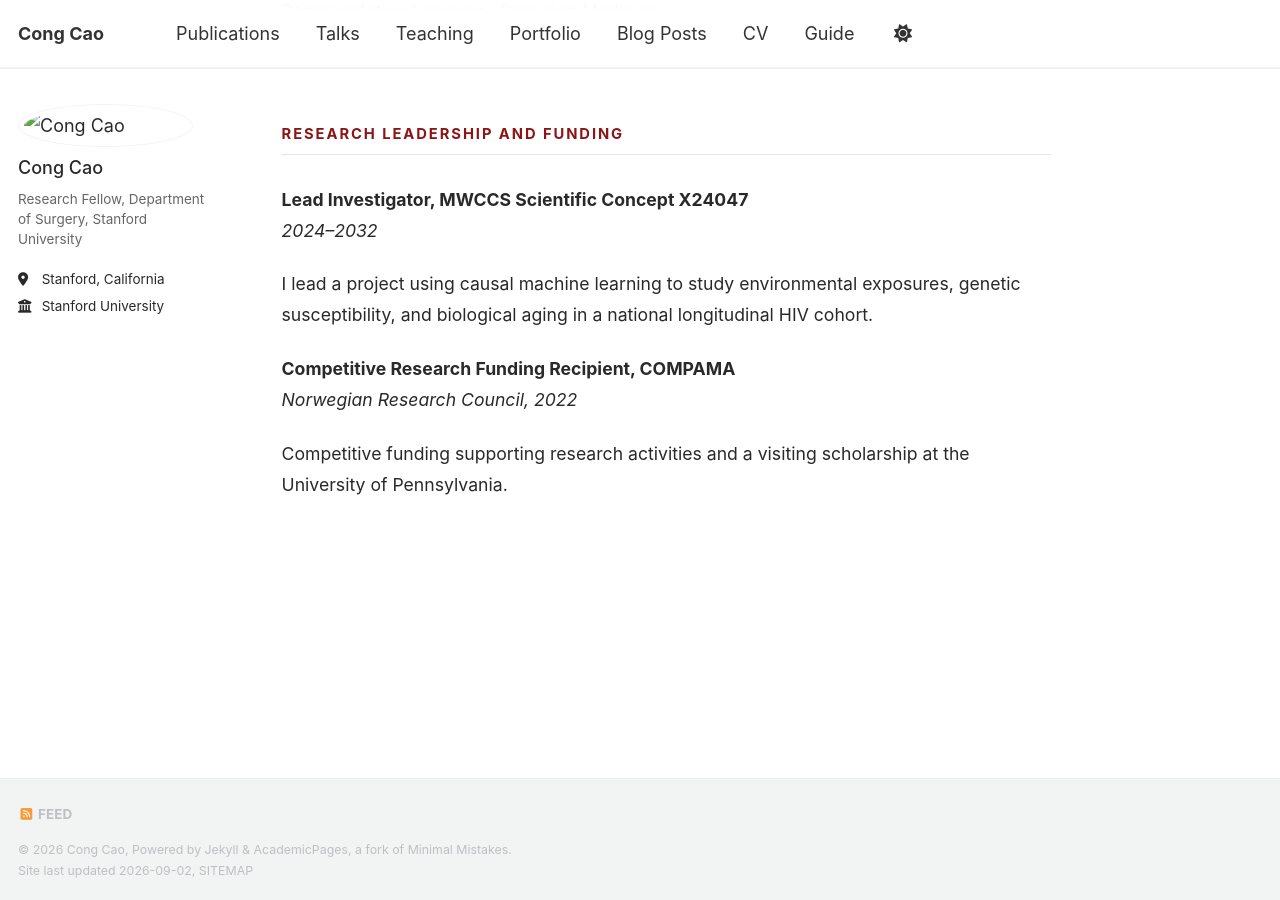
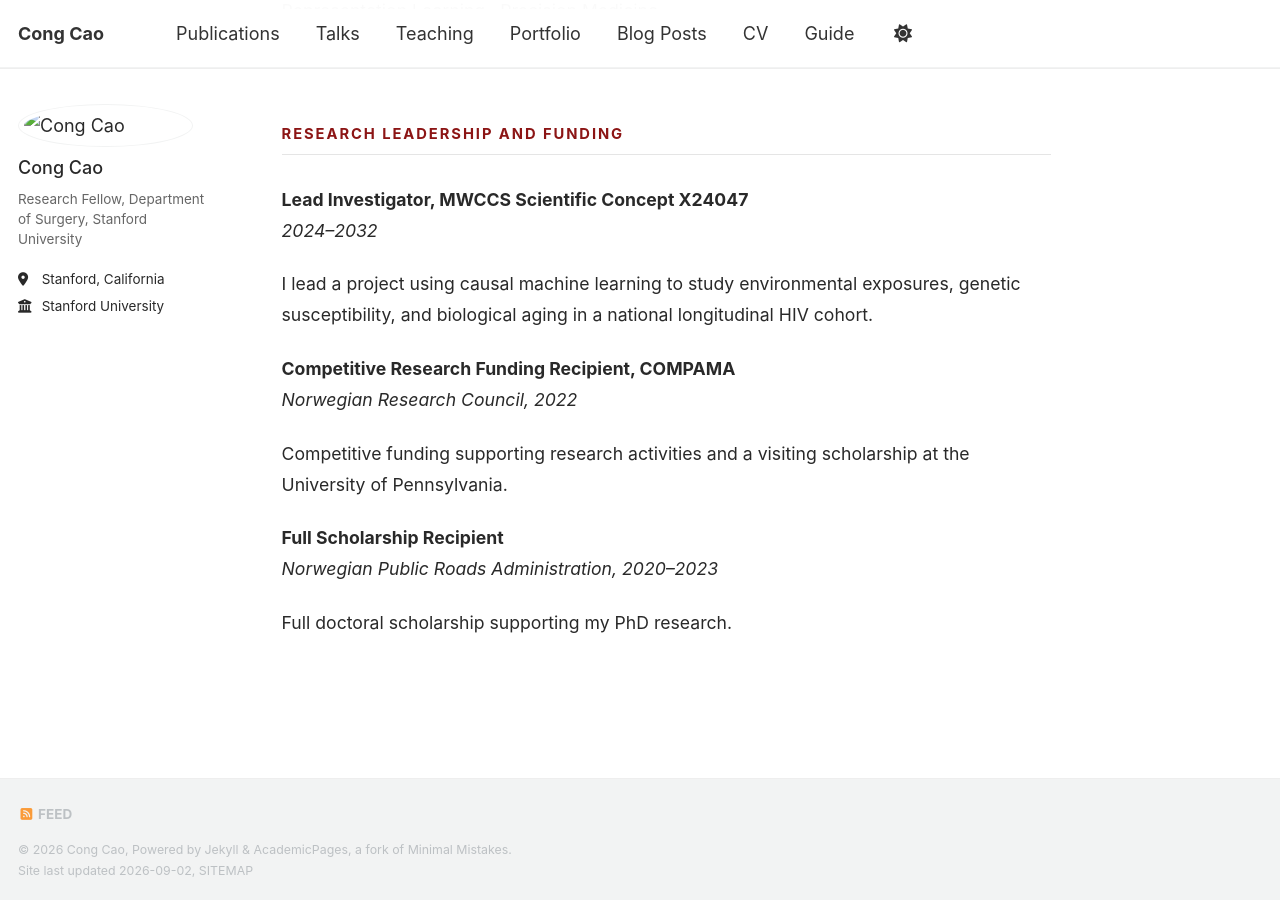
Before and after one commit to congca0/congca0.github.io, a Jekyll site: the page built from _pages/research.md, in a window 1280 px wide and 900 px high, scrolled down 2908 px. Built offline with Jekyll 4.4.1, drawn with Linux system fonts in a browser that asks for light colours; our own code applies the rules of GitHub Pages for plain Markdown files; a style sheet for code colours, icons or effects is not loaded.

Commit message:
Update research.md

```diff
--- a/_pages/research.md
+++ b/_pages/research.md
@@ -112,12 +112,16 @@ Biomedical Data Science · Representation Learning · Precision Medicine
 **Lead Investigator, MWCCS Scientific Concept X24047**
 *2024–2032*
 
-I lead a project using causal machine learning to study environmental
-exposures, genetic susceptibility, and biological aging in a national
-longitudinal HIV cohort.
+I lead a project using causal machine learning to study environmental exposures,
+genetic susceptibility, and biological aging in a national longitudinal HIV cohort.
 
 **Competitive Research Funding Recipient, COMPAMA**
 *Norwegian Research Council, 2022*
 
-Competitive funding supporting research activities and a visiting
-scholarship at the University of Pennsylvania.
+Competitive funding supporting research activities and a visiting scholarship at
+the University of Pennsylvania.
+
+**Full Scholarship Recipient**
+*Norwegian Public Roads Administration, 2020–2023*
+
+Full doctoral scholarship supporting my PhD research.
```
